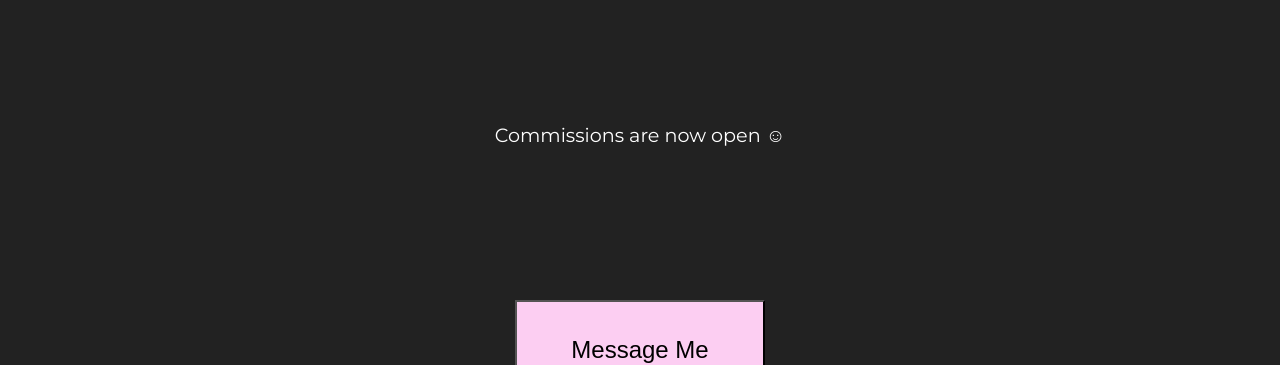
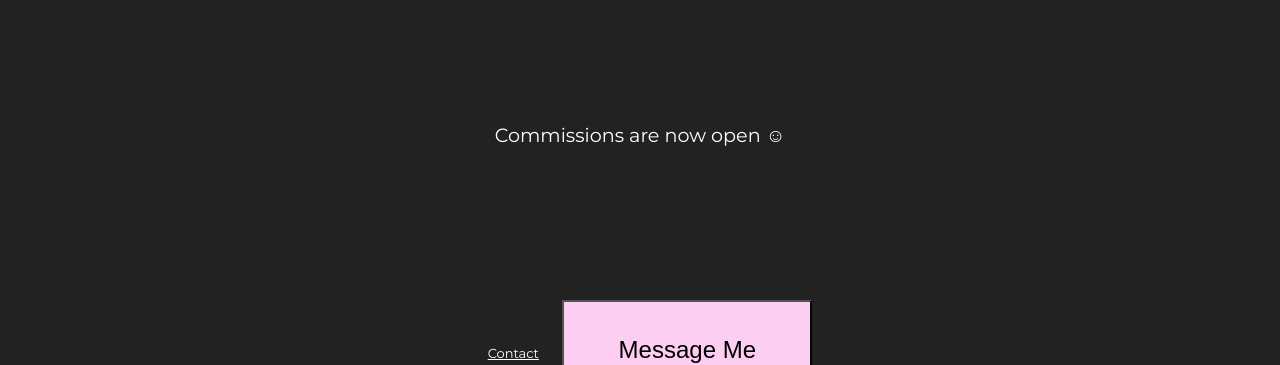
Before and after one commit to glttvr/glttvr.github.io, a plain HTML site: page commissions.html in a window 1280 px wide. Shown: the part 435-800 px from the top of the page. Drawn offline with Linux system fonts and the light colour scheme.

Commit message:
Update commissions.html

```diff
--- a/commissions.html
+++ b/commissions.html
@@ -55,6 +55,7 @@
                         <p>Commissions are now open ☺</p>
 
                         <div class="form-elementcommission">
+                            <a href="contact.html" class="nav-link">Contact</a>
                             <button type="Message Me">Message Me</button>
                         </div>
                 </div>
```
